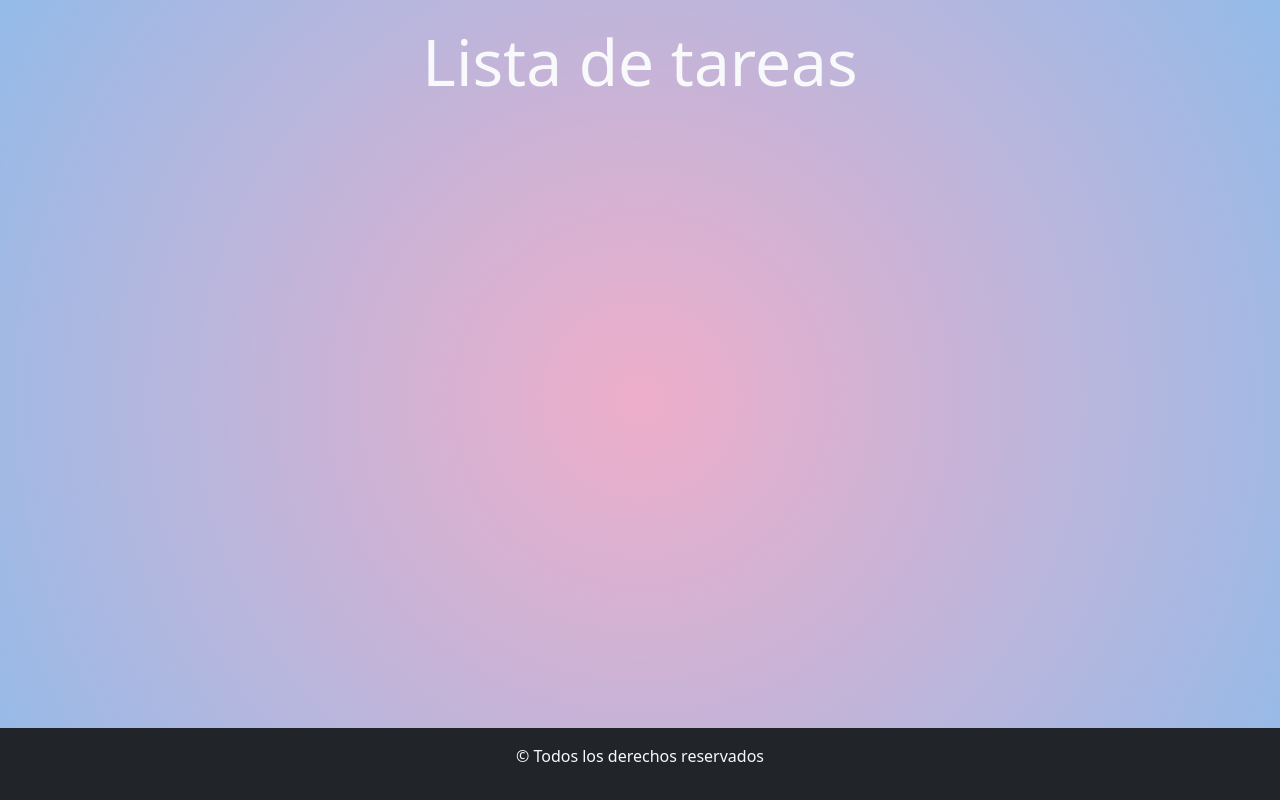
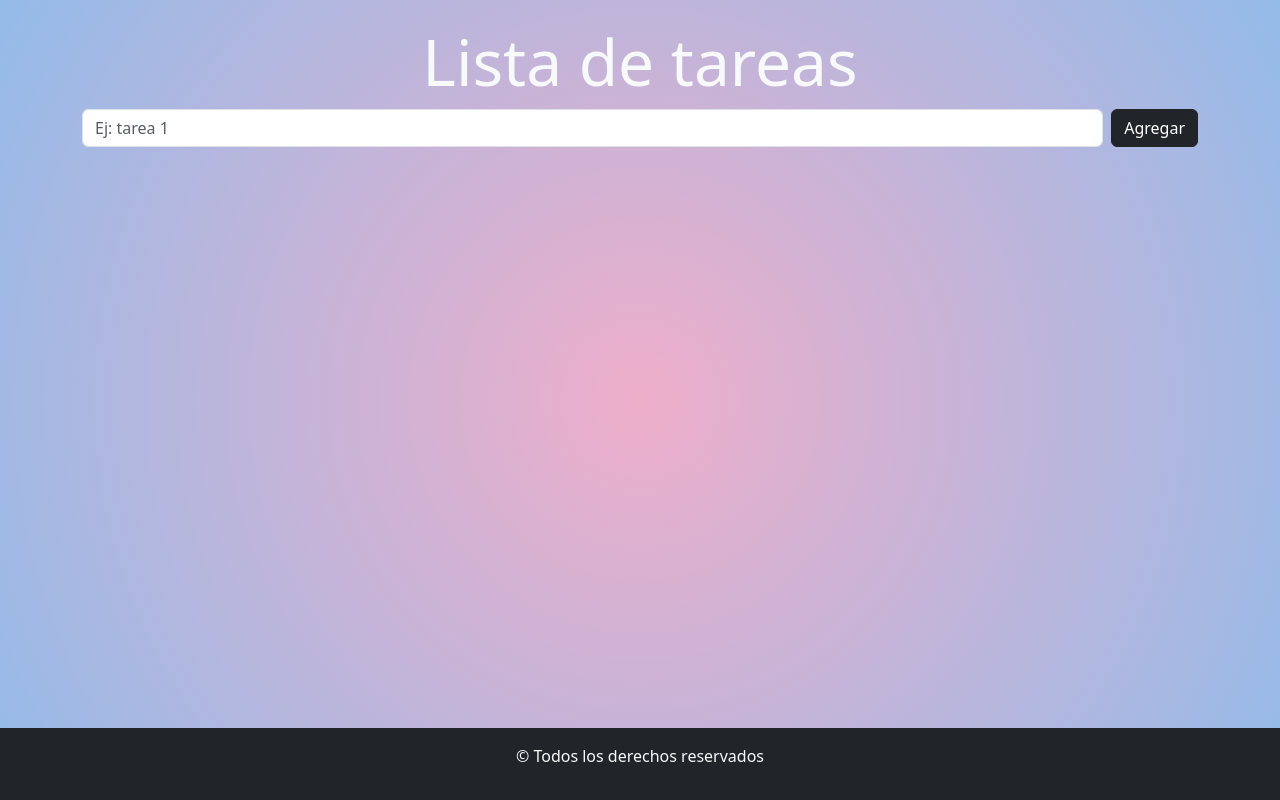
Before and after one commit to JJV23/listaTareas, a React (Vite) app: page / in a window 1280 px wide. Built offline with nearby package versions, Linux system fonts and the light colour scheme.

Commit message:
agregamos el componente FormularioTarea

```diff
--- a/src/App.jsx
+++ b/src/App.jsx
@@ -2,12 +2,14 @@ import { Container } from "react-bootstrap";
 import "./App.css";
 import "bootstrap/dist/css/bootstrap.min.css";
 import Footer from "./components/Footer";
+import FormularioTarea from "./components/FormularioTarea";
 
 function App() {
   return (
     <>
       <Container className="my-4 mainPage" >
         <h1 className="text-center text-light display-3">Lista de tareas</h1>
+        <FormularioTarea></FormularioTarea>
       </Container>
       <Footer></Footer>
     </>
--- a/src/components/formularioTarea.jsx
+++ b/src/components/formularioTarea.jsx
@@ -1,11 +1,18 @@
-import React from 'react';
+import { Button, Form } from "react-bootstrap";
+//import Form from "react-bootstrap/Form";
+//import Form from "react-boostrap/Button";
+const FormularioTarea = () => {
+  return (
+    <section>
+      <Form>
+        <Form.Group className="mb-3 d-flex" controlId="formularioTarea">
+          <Form.Control type="text" placeholder="Ej: tarea 1" className="me-2" />
+          <Button variant="dark" type="submit">Agregar</Button>
+        </Form.Group>
 
-const formularioTarea = () => {
-    return (
-        <div>
-
-        </div>
-    );
+      </Form>
+    </section>
+  );
 };
 
-export default formularioTarea;
+export default FormularioTarea;
```
